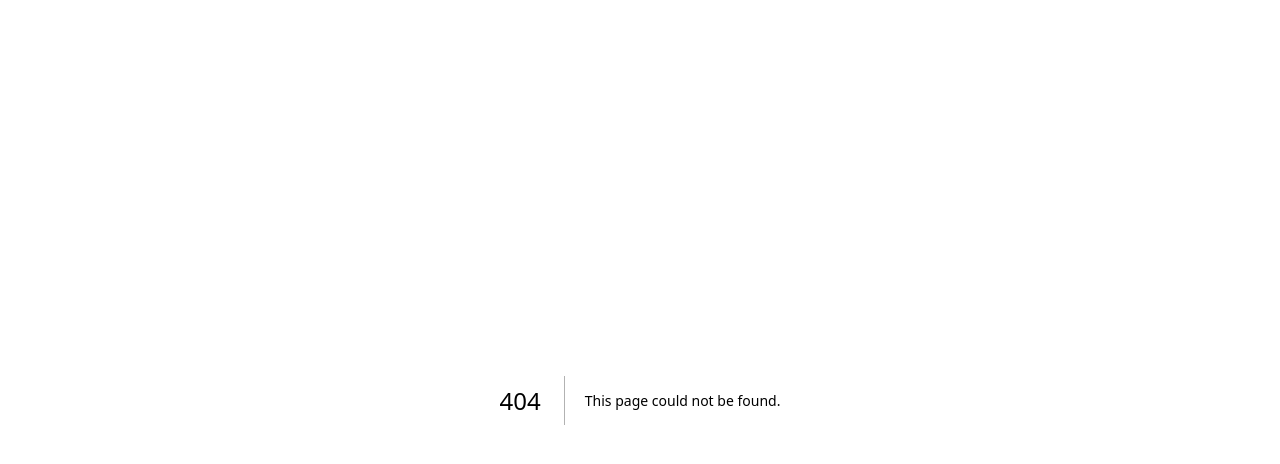
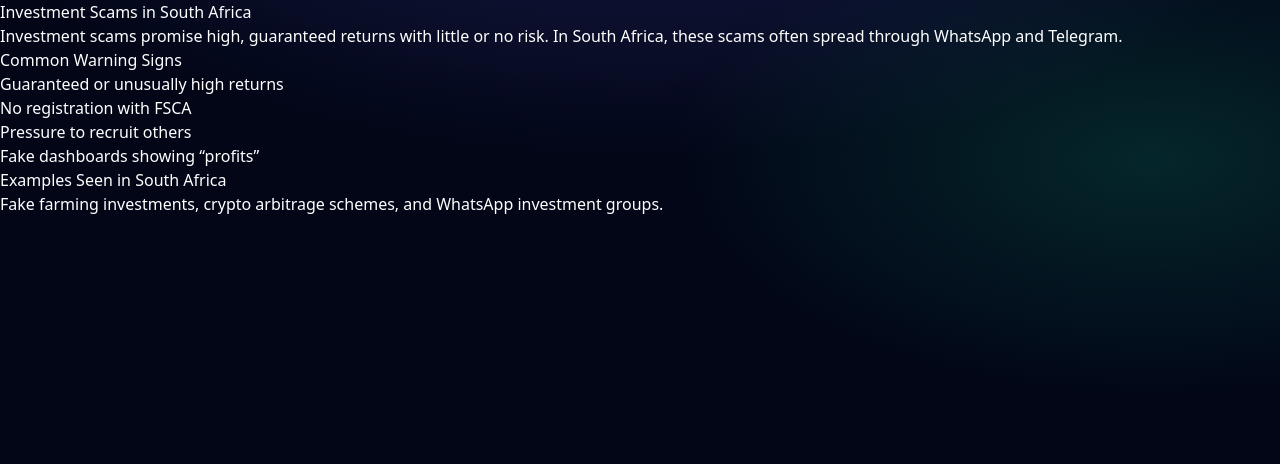
Before and after one commit to Masondo86/scam-verification-engine, a Next.js app: page /investment-scams in a window 1280 px wide. Before the commit this address had no page. Shown: the top 464 px of the page. Built offline with nearby package versions, Linux system fonts and the light colour scheme.

Commit message:
Create page.tsx

```diff
--- /dev/null
+++ b/app/investment-scams/page.tsx
@@ -0,0 +1,26 @@
+export default function InvestmentScams() {
+  return (
+    <main>
+      <h1>Investment Scams in South Africa</h1>
+
+      <p>
+        Investment scams promise high, guaranteed returns with little or no risk.
+        In South Africa, these scams often spread through WhatsApp and Telegram.
+      </p>
+
+      <h2>Common Warning Signs</h2>
+      <ul>
+        <li>Guaranteed or unusually high returns</li>
+        <li>No registration with FSCA</li>
+        <li>Pressure to recruit others</li>
+        <li>Fake dashboards showing “profits”</li>
+      </ul>
+
+      <h2>Examples Seen in South Africa</h2>
+      <p>
+        Fake farming investments, crypto arbitrage schemes,
+        and WhatsApp investment groups.
+      </p>
+    </main>
+  );
+}
```
